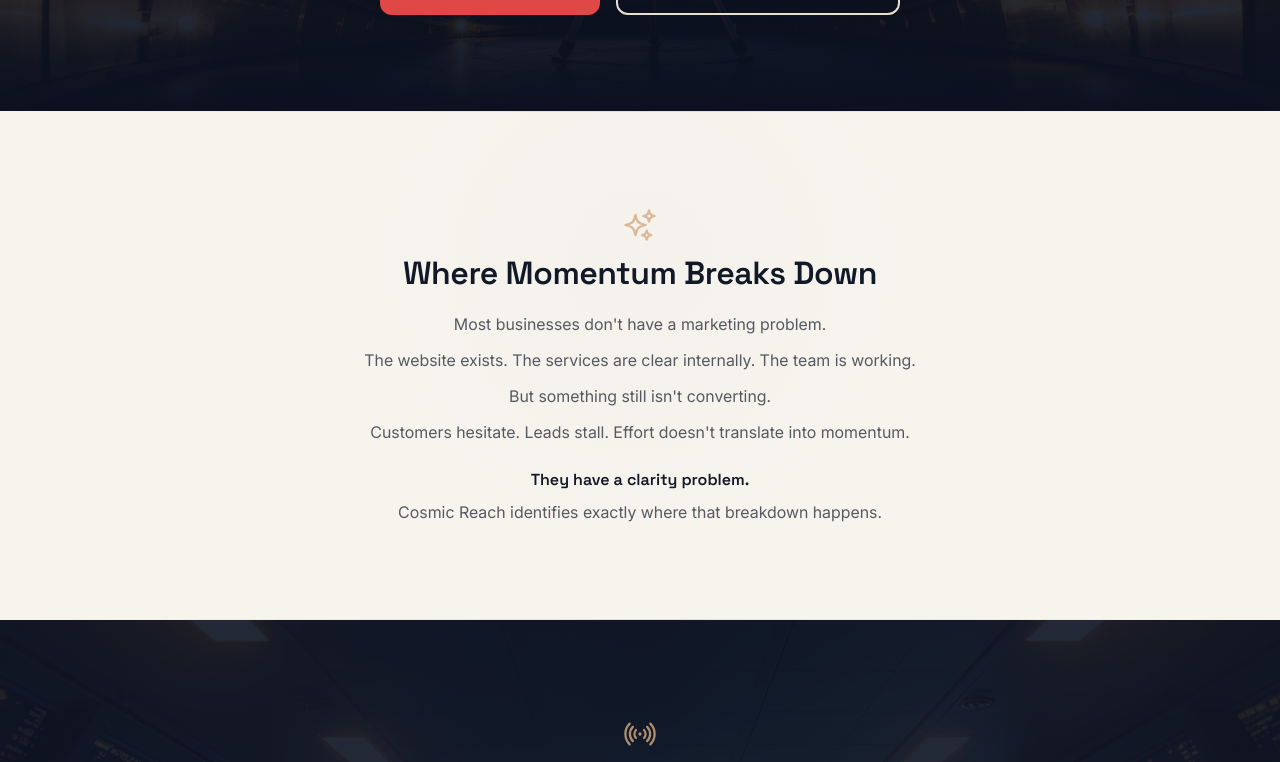
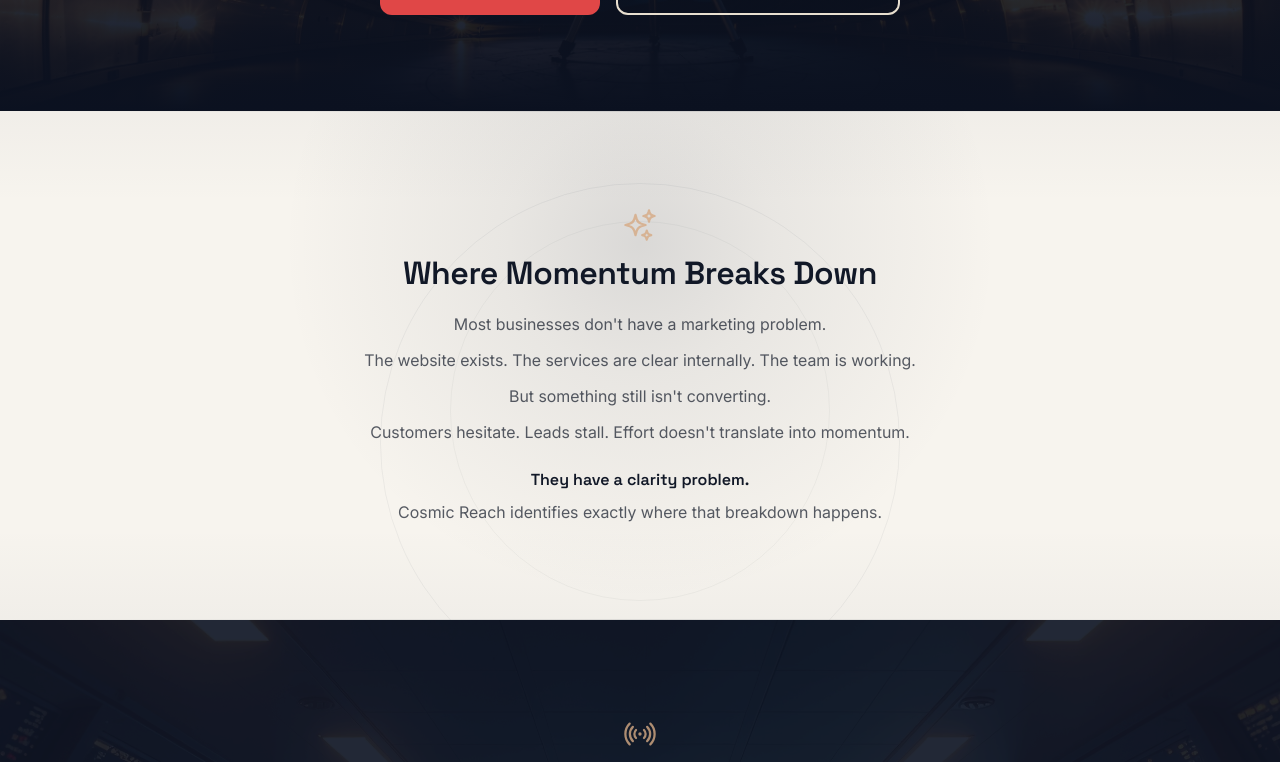
Before and after one commit to jordanknight1992-dotcom/cosmic-reach-creative, a Next.js app: page / in a window 1280 px wide. Shown: the part 374-1136 px from the top of the page. Built offline with nearby package versions, Linux system fonts and the light colour scheme.

Commit message:
Refactor layout and styles in page.tsx Updated background styles and modified layout for improved design consistency. Removed redundant elements and adjusted class names for better structure.

```diff
--- a/src/app/page.tsx
+++ b/src/app/page.tsx
@@ -80,19 +80,31 @@ export default function HomePage() {
       >
         <div
           aria-hidden="true"
-          className="absolute inset-0 opacity-[0.10]"
+          className="absolute inset-0 z-0"
           style={{
-            background:
-              "radial-gradient(circle at 50% 30%, rgba(40,49,73,0.12), transparent 42%)",
+            background: `
+              radial-gradient(circle at 50% 26%, rgba(40,49,73,0.14) 0%, rgba(40,49,73,0.07) 18%, rgba(40,49,73,0.00) 48%),
+              linear-gradient(to bottom, rgba(40,49,73,0.03), rgba(40,49,73,0.00) 18%, rgba(40,49,73,0.00) 82%, rgba(40,49,73,0.03))
+            `,
           }}
+        />
+
+        <div
+          aria-hidden="true"
+          className="absolute left-1/2 top-[72px] h-[520px] w-[520px] -translate-x-1/2 rounded-full border border-navy/[0.05] z-0"
         />
         <div
           aria-hidden="true"
-          className="absolute inset-x-0 top-0 h-px bg-gradient-to-r from-transparent via-navy/10 to-transparent"
+          className="absolute left-1/2 top-[110px] h-[380px] w-[380px] -translate-x-1/2 rounded-full border border-navy/[0.04] z-0"
+        />
+
+        <div
+          aria-hidden="true"
+          className="absolute inset-x-0 top-0 h-px bg-gradient-to-r from-transparent via-navy/10 to-transparent z-0"
         />
         <div
           aria-hidden="true"
-          className="absolute inset-x-0 bottom-0 h-px bg-gradient-to-r from-transparent via-navy/10 to-transparent"
+          className="absolute inset-x-0 bottom-0 h-px bg-gradient-to-r from-transparent via-navy/10 to-transparent z-0"
         />
 
         <div className="relative z-10 mx-auto max-w-[var(--container-max)] px-5 sm:px-6 lg:px-8">
@@ -254,54 +266,38 @@ export default function HomePage() {
         className="relative overflow-hidden py-16 sm:py-24 bg-section-light"
         aria-label="What operators say"
       >
-        <div
-          aria-hidden="true"
-          className="pointer-events-none absolute left-1/2 top-6 -translate-x-1/2 select-none font-display text-[180px] sm:text-[240px] leading-none text-navy/[0.06]"
-        >
-          &ldquo;
-        </div>
-
-        <div className="relative z-10 mx-auto max-w-[var(--container-max)] px-5 sm:px-6 lg:px-8">
+        <div className="mx-auto max-w-[var(--container-max)] px-5 sm:px-6 lg:px-8">
           <p className="text-center text-xs font-display font-semibold tracking-widest text-copper uppercase mb-8">
             From the Mission Log
           </p>
 
-          <div className="grid gap-6 md:grid-cols-2 max-w-4xl mx-auto">
-            <blockquote className="relative rounded-2xl border border-navy/10 bg-white shadow-subtle p-6 sm:p-8">
-              <div
-                aria-hidden="true"
-                className="pointer-events-none absolute left-4 top-0 select-none font-display text-[96px] sm:text-[120px] leading-none text-copper/20"
-              >
-                &ldquo;
-              </div>
+          <div className="relative max-w-4xl mx-auto">
+            <div
+              aria-hidden="true"
+              className="pointer-events-none absolute -left-10 sm:-left-16 md:-left-24 top-[-56px] sm:top-[-72px] md:top-[-92px] select-none font-display text-[220px] sm:text-[280px] md:text-[360px] leading-none text-copper/[0.10] z-0"
+            >
+              &ldquo;
+            </div>
 
-              <div className="relative z-10">
+            <div className="relative z-10 grid gap-6 md:grid-cols-2">
+              <blockquote className="rounded-2xl border border-navy/10 bg-white shadow-subtle p-6 sm:p-8">
                 <p className="text-navy/75 text-base italic leading-relaxed mb-4">
                   Cosmic Reach brings a level of imagination and strategic clarity that&apos;s rare to find. Jordan has a way of seeing the system underneath a business and identifying where momentum is breaking down. The result is clarity and direction you wouldn&apos;t arrive at on your own.
                 </p>
                 <footer className="text-sm text-copper font-display font-medium">
                   &mdash; Fractional Sales &amp; Marketing Director, California
                 </footer>
-              </div>
-            </blockquote>
+              </blockquote>
 
-            <blockquote className="relative rounded-2xl border border-navy/10 bg-white shadow-subtle p-6 sm:p-8">
-              <div
-                aria-hidden="true"
-                className="pointer-events-none absolute left-4 top-0 select-none font-display text-[96px] sm:text-[120px] leading-none text-copper/20"
-              >
-                &ldquo;
-              </div>
-
-              <div className="relative z-10">
+              <blockquote className="rounded-2xl border border-navy/10 bg-white shadow-subtle p-6 sm:p-8">
                 <p className="text-navy/75 text-base italic leading-relaxed mb-4">
                   I&apos;ve spent decades leading infrastructure and network programs where milestone visibility and structured reporting were critical to success. Cosmic Reach translated that same disciplined framework into a modern, intuitive platform. It gives project leaders clarity, control, and professional-grade reporting without unnecessary complexity.
                 </p>
                 <footer className="text-sm text-copper font-display font-medium">
                   &mdash; Licensed PMO, Texas
                 </footer>
-              </div>
-            </blockquote>
+              </blockquote>
+            </div>
           </div>
         </div>
       </section>
```
